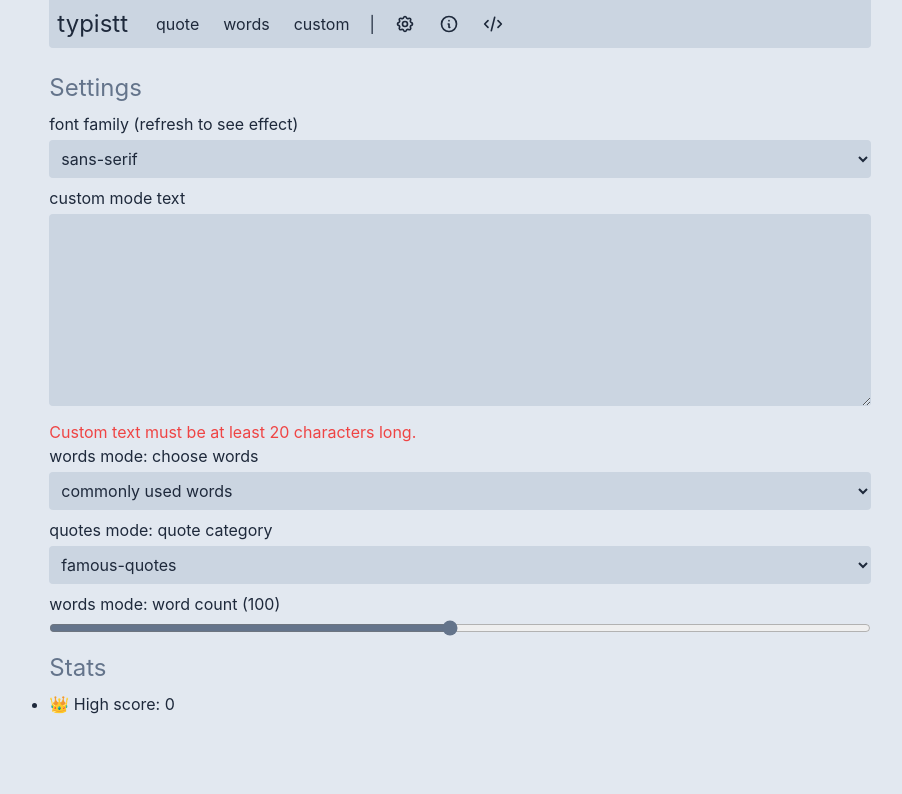
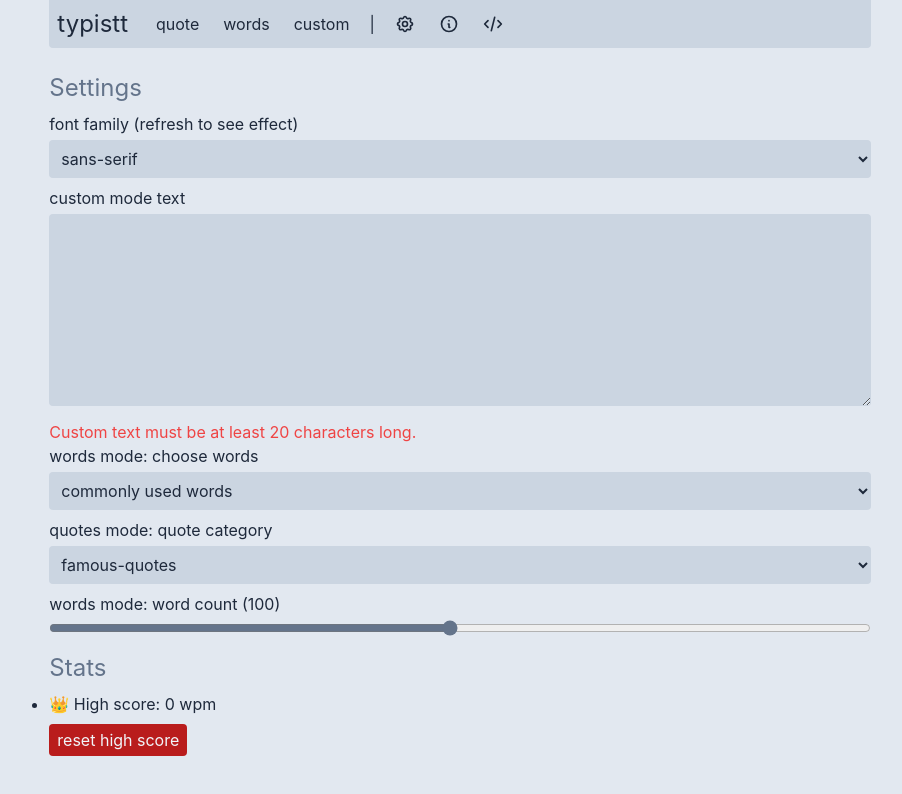
Before and after one commit to BasicPixel/typistt, a React (Create React App) app: page /settings in a window 1280 px wide. Shown: the top 794 px of the page, without its empty margins (180-1082 px from the left). Built offline with nearby package versions, Linux system fonts and the light colour scheme.

Commit message:
Add option to reset high score

```diff
--- a/src/components/Settings.js
+++ b/src/components/Settings.js
@@ -15,7 +15,7 @@
     "quoteCategory",
     "famous-quotes"
   );
-  const [highScore] = useLocalStorage("highScore", 0);
+  const [highScore, setHighScore] = useLocalStorage("highScore", 0);
 
   if (customText === "No custom text. add some in the settings.") {
     setCustomText("");
@@ -88,7 +88,13 @@
 
       <h1>Stats</h1>
       <ul className="list-disc">
-        <li>👑 High score: {highScore}</li>
+        <li>👑 High score: {highScore} wpm</li>
+        <button
+          onClick={() => setHighScore(0)}
+          className="px-2 py-1 my-2 bg-red-700 rounded text-slate-100"
+        >
+          reset high score
+        </button>
       </ul>
     </section>
   );
```
